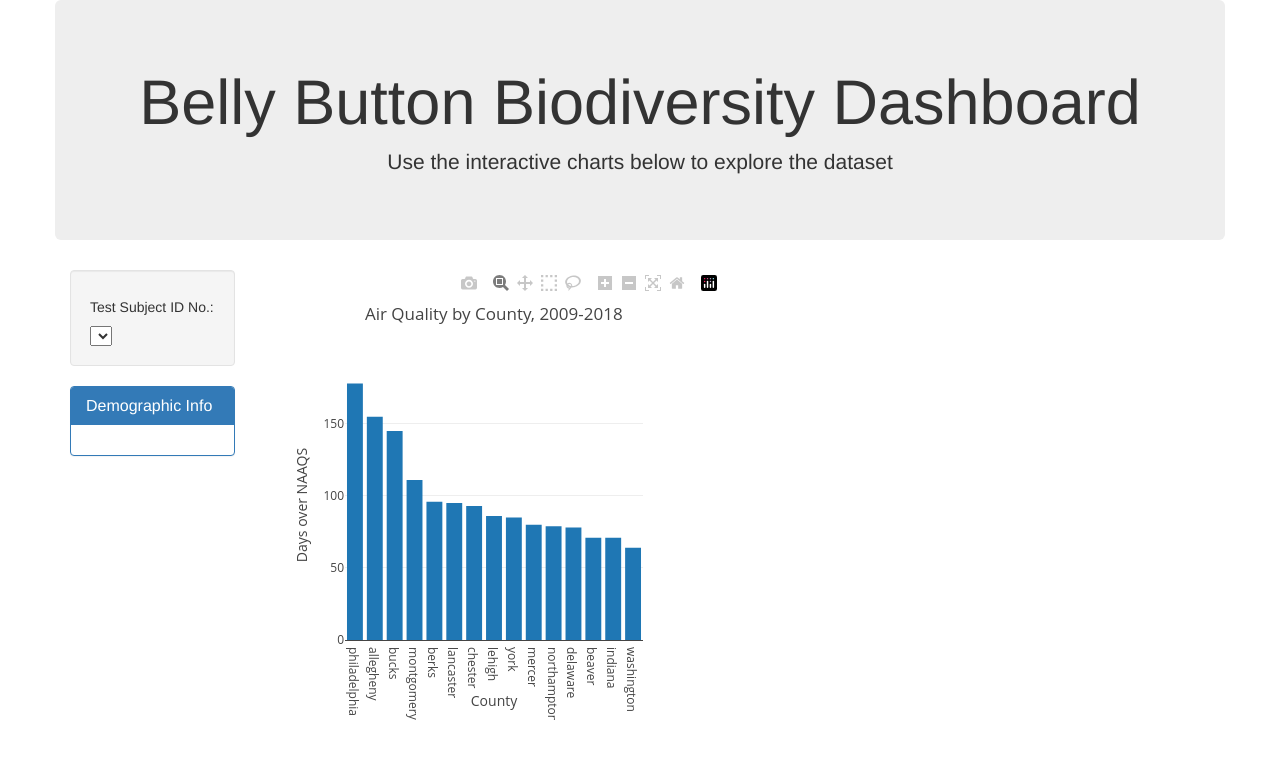
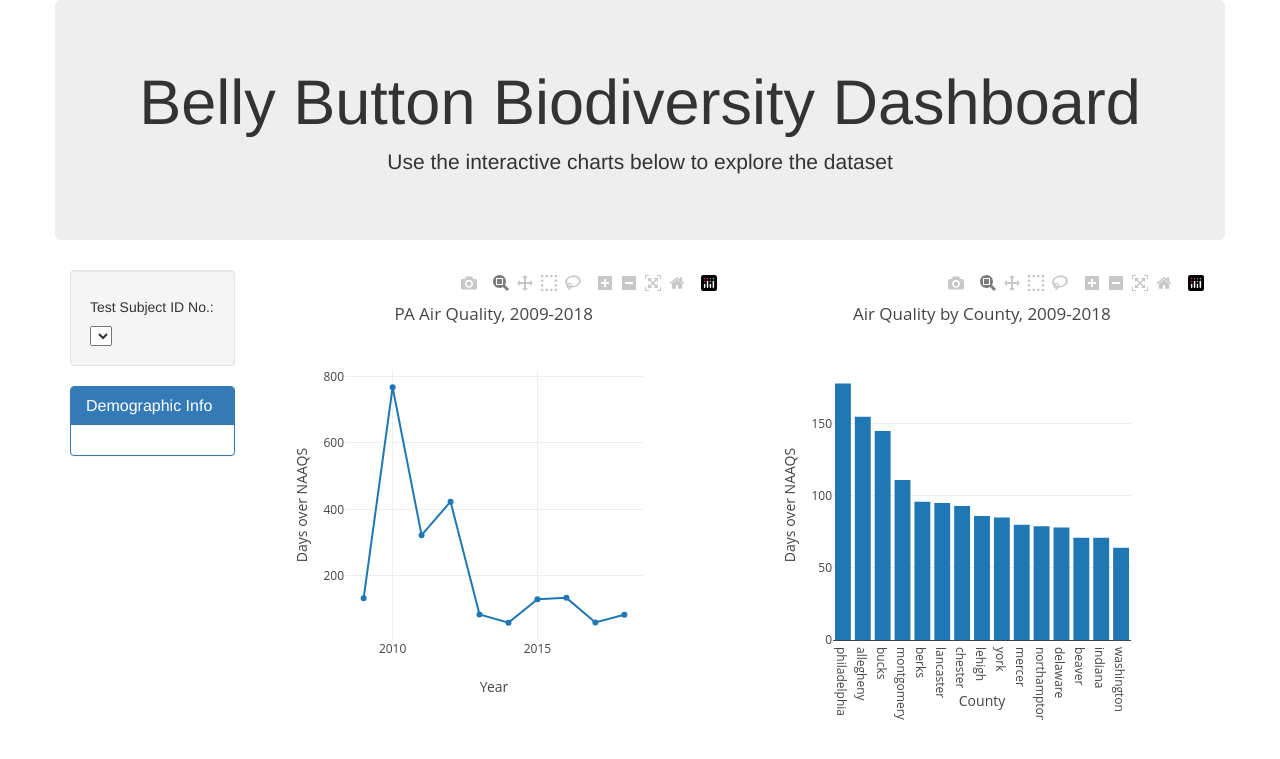
Before and after one commit to dipeshtimsina/RealProject2, a Flask app: page / in a window 1280 px wide. Shown: the top 759 px of the page. Run offline with Flask 2, Linux system fonts and the light colour scheme; data comes from the database, SQL or seed files in the repository; lists and menus that the app fills with data are empty; some libraries are stand-ins or nearby versions.

Commit message:
Updated line chart

```diff
--- a/static/js/app.js
+++ b/static/js/app.js
@@ -135,7 +135,7 @@ function buildAirAnalysis() {
         yaxis: { title: "Days over NAAQS" },
       };
 
-      Plotly.newPlot("bar", data, layout);
+      Plotly.newPlot("top15air", data, layout);
 
       // var unique_counties = [...new Set(all_counties)];
       // console.log(unique_counties);
@@ -145,7 +145,69 @@ function buildAirAnalysis() {
     });
 }
 
+function buildAirTimeline () {
+  const url = "/api/AIRdata";
+  d3.json(url)
+    .then(function (data) {
+
+    var yearsAll = [];
+    var NAAQSAll = [];
+
+    Object.entries(data).forEach(([key, object]) => {
+      yearsAll.push(object["year"]);
+      NAAQSAll.push(object["NAAQS"]);
+    });
+
+    var testdict = yearsAll.map((year, i) => ({
+      year,
+      NAAQS: Number(NAAQSAll[i]),
+    }));
+
+    var yearair = [];
+
+    testdict.reduce(function (res, value) {
+      if (!res[value.year]) {
+        res[value.year] = { year: value.year, NAAQS: 0 };
+        yearair.push(res[value.year]);
+      }
+      res[value.year].NAAQS += value.NAAQS;
+      return res;
+    }, {});
+
+    //console.log(yearair);
+
+    var yearsort = yearair.sort((a, b) => (a.year > b.year ? 1 : -1));
+
+    //console.log(yearsort);
+
+    var yearsList = [];
+    var NAAQSSum = [];
+
+    Object.entries(yearsort).forEach(([key, object]) => {
+      yearsList.push(object["year"]);
+      NAAQSSum.push(object["NAAQS"]);
+    });
+
+    var trace1 = {
+      x: yearsList,
+      y: NAAQSSum,
+      type: "line",
+    };
+
+    var data = [trace1];
+
+    var layout = {
+      title: "PA Air Quality, 2009-2018",
+      xaxis: { title: "Year" },
+      yaxis: { title: "Days over NAAQS" },
+    };
+
+    Plotly.newPlot("paair", data, layout);
+
+    }
+    )};
 
 console.log("app.js is accessed.");
 buildGHGAnalysis();
+buildAirTimeline();
 buildAirAnalysis();
--- a/templates/index.html
+++ b/templates/index.html
@@ -32,10 +32,10 @@
         </div>
       </div>
       <div class="col-md-5">
-        <div id="bar"></div>
+        <div id="paair"></div>
       </div>
       <div class="col-md-5">
-        <div id="gauge"></div>
+        <div id="top15air"></div>
       </div>
     </div>
     <div class="row">
```
